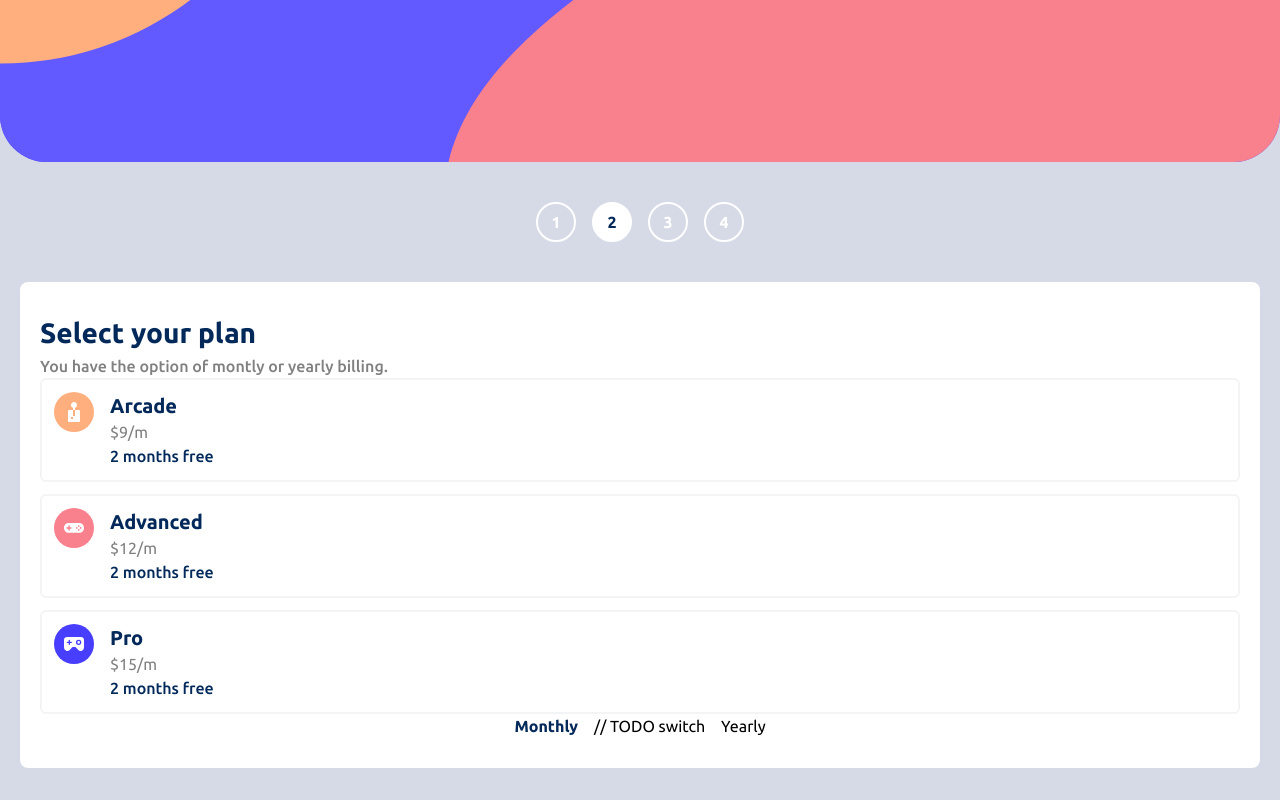
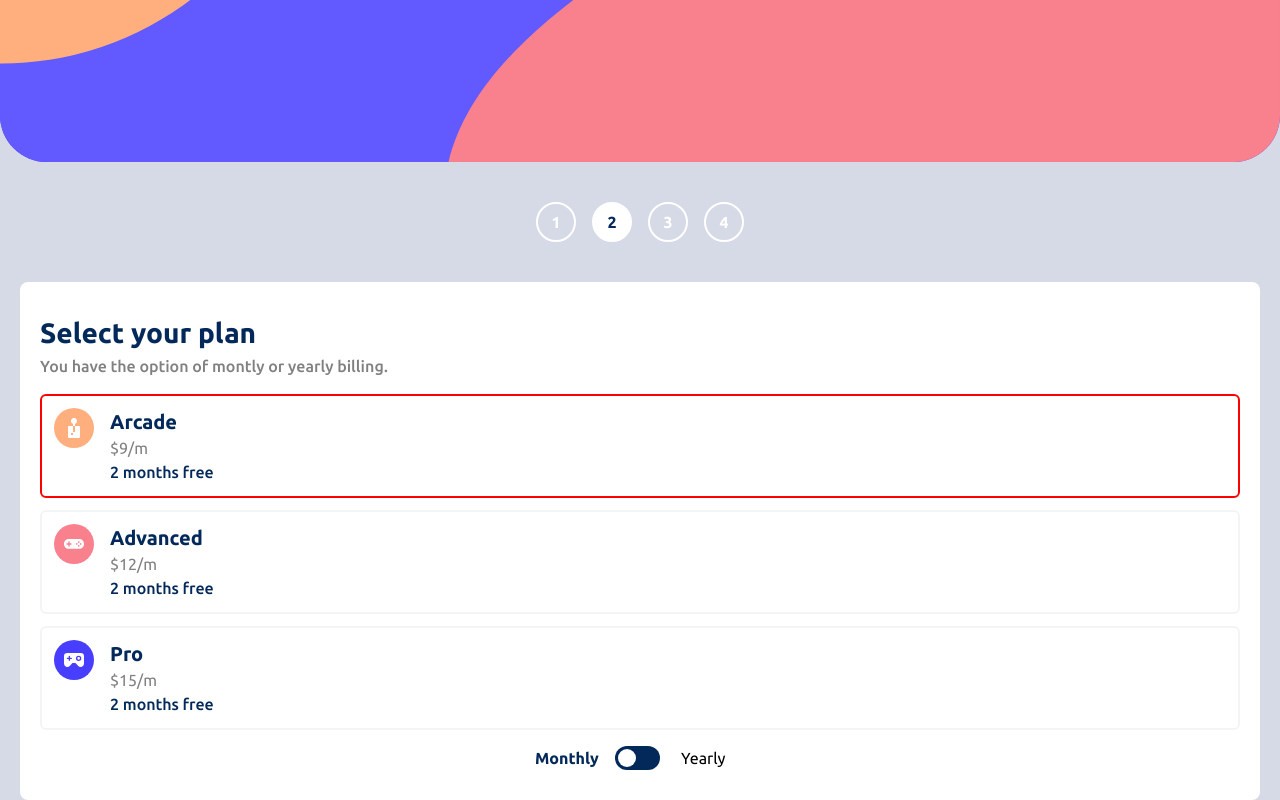
Before and after one commit to PiotrO9/Multi-step-form, a Vue app: page /step/2 in a window 1280 px wide. Shown: the part 2491-3291 px from the top of the page. Before the commit the page ends 3259 px from the top, so only its background shows below. Built offline with nearby package versions, Linux system fonts and the light colour scheme.

Commit message:
Finish step 2 and add scuffolding for step 3

```diff
--- a/src/components/AppFooter.vue
+++ b/src/components/AppFooter.vue
@@ -11,13 +11,23 @@
 
 <script setup lang="ts">
 import { useFormStore } from '@/stores/formStore';
+import { useRouter } from 'vue-router';
 
 const formStore = useFormStore();
+const router = useRouter();
 
 const handleNextStepClick = async (): Promise<void> => {
     switch (formStore.getCurrentStep) {
         case 1: {
             await formStore.validateAndSubmit();
+            break;
+        }
+        case 2: {
+            router.push("/step/3");
+            break;
+        }
+        case 3: {
+            router.push("/step/4");
             break;
         }
     }
--- /dev/null
+++ b/src/components/steps/one/StepThree.vue
@@ -0,0 +1,61 @@
+<template>
+    <div class="step step-two">
+        <h1 class="heading">Pick add-ons</h1>
+        <span class="description">
+            Add-ons help enhance your gmaing experience.
+        </span>
+        <ul class="addons flex flex-col gap-4 mt-4">
+            <StepThreeAddon v-for="(addon, index) in addons" :key="index" :name="addon.name"
+                :description="addon.description" :price="addon.price" />
+        </ul>
+    </div>
+</template>
+
+<script setup lang="ts">
+import { onMounted } from 'vue';
+import { useFormStore } from '@/stores/formStore';
+import StepThreeAddon from './StepThreeAddon.vue';
+
+const formStore = useFormStore();
+
+const addons = [{
+    name: "Online service",
+    description: "Acces to multiplayer games",
+    price: 1
+},
+{
+    name: "Larger storage",
+    description: "Extra 1TB of cloud save",
+    price: 2
+},
+{
+    name: "Customizable profile",
+    description: "Custom theme on your profile",
+    price: 2
+}]
+
+onMounted(() => {
+    formStore.setCurrentStep(3)
+})
+</script>
+
+<style>
+.step {
+    background-color: white;
+    margin: 40px 20px 0px;
+    padding: 30px 20px;
+    border-radius: 8px;
+    height: max-content;
+    position: relative;
+}
+
+.heading {
+    font-weight: bold;
+    font-size: 28px;
+}
+
+.description {
+    color: gray;
+    font-weight: 500;
+}
+</style>
--- /dev/null
+++ b/src/components/steps/one/StepThreeAddon.vue
@@ -0,0 +1,61 @@
+<template>
+    <li class="addon p-3 flex g-4 border-2 items-center rounded-xl gap-4" :class="{ active: isAddonActive }">
+        <div class="state-container flex items-center">
+            <input type="checkbox" class="h-5 w-5" v-model="addonState">
+        </div>
+        <div class="data-container flex items-center gap-4 justify-between w-full">
+            <div class="text-datas flex flex-col">
+                <span class="name text-md font-bold">
+                    {{ name }}
+                </span>
+                <span class="description text-xs">
+                    {{ description }}
+                </span>
+            </div>
+            <span class="price-datas">
+                +${{ price }}/{{ planPeriod ? 'y' : 'm' }}
+            </span>
+        </div>
+    </li>
+</template>
+
+<script setup lang="ts">
+import { ref, computed, watch } from 'vue';
+import { useFormStore } from '@/stores/formStore';
+
+interface addonProps {
+    name: string,
+    description: string,
+    price: number
+}
+
+const { name, description, price } = defineProps<addonProps>();
+
+const formStore = useFormStore();
+const addonState = ref<boolean>(false);
+const planPeriod = computed(() => formStore.getPlanPeriod);
+const isAddonActive = computed(() => {
+    return formStore.getAddons.find((addon) => addon == name)
+})
+
+watch(addonState, () => {
+    if (addonState.value) {
+        formStore.addAddon(name)
+    }
+    else {
+        formStore.removeAddon(name)
+    }
+}, {
+    immediate: true
+})
+</script>
+
+<style scoped>
+.name {
+    color: var(--marine-blue);
+}
+
+.active {
+    border-color: red;
+}
+</style>
--- a/src/components/steps/one/StepTwo.vue
+++ b/src/components/steps/one/StepTwo.vue
@@ -4,19 +4,20 @@
         <span class="description">
             You have the option of montly or yearly billing.
         </span>
-        <ul class="plans flex flex-col gap-3">
+        <ul class="plans flex flex-col gap-3 mt-4">
             <StepTwoPlan v-for="(plan, index) in plansDatas" :key="index" :name="plan.name" :discount="plan.discrount"
-                :price="plan.price" />
+                :price="plan.price" @click="selectItem(plan.name)" />
         </ul>
-        <div class="switch-container">
-            <div class="flex justify-center gap-4">
-                <span :class="{ active: paidPeriod === 'Monthly' }">
+        <div class="switch-container mt-4">
+            <div class="flex justify-center gap-4 ">
+                <span class="w-16" :class="{ active: !checkboxState }">
                     Monthly
                 </span>
-                <div class="switch">
-                    // TODO switch
-                </div>
-                <span :class="{ active: paidPeriod === 'Yearly' }">
+                <label class="switch">
+                    <input class="checkbox" type="checkbox" v-model="checkboxState">
+                    <span class="slider"></span>
+                </label>
+                <span class="w-16" :class="{ active: checkboxState }">
                     Yearly
                 </span>
             </div>
@@ -27,12 +28,8 @@
 <script setup lang="ts">
 import { onMounted } from "vue";
 import { useFormStore } from "@/stores/formStore";
-import InputField from "../../common/InputField.vue";
 import StepTwoPlan from "./StepTwoPlan.vue";
-import { ref } from 'vue';
-
-const formStore = useFormStore();
-const paidPeriod = ref<string>("Monthly");
+import { ref, watch } from 'vue';
 
 const plansDatas = [
     {
@@ -51,6 +48,19 @@ const plansDatas = [
         discrount: "2 months free"
     }
 ]
+
+const formStore = useFormStore();
+const checkboxState = ref<boolean>(false);
+const selectedItem = ref<string>(formStore.getSelectedPlanName);
+
+watch(checkboxState, () => {
+    formStore.setPlanPeriod(checkboxState.value);
+})
+
+const selectItem = (itemName: string): void => {
+    selectedItem.value = itemName;
+    formStore.setPlanName(itemName);
+}
 
 onMounted(() => {
     formStore.setCurrentStep(2);
@@ -87,4 +97,40 @@ onMounted(() => {
     color: var(--marine-blue);
     font-weight: 600;
 }
+
+.switch {
+    position: relative;
+    width: 50px;
+}
+
+.switch .checkbox {
+    display: none;
+}
+
+.switch .checkbox:checked+.slider::before {
+    transform: translateX(20px);
+}
+
+.switch .slider {
+    position: absolute;
+    cursor: pointer;
+    inset: 0;
+    background-color: var(--marine-blue);
+    transition: .4s;
+    border-radius: 20px;
+    width: 45px;
+    height: 24px;
+}
+
+.switch .slider::before {
+    position: absolute;
+    content: "";
+    height: 18px;
+    width: 18px;
+    left: 3px;
+    bottom: 3px;
+    background-color: white;
+    transition: .4s;
+    border-radius: 50%;
+}
 </style>
--- a/src/components/steps/one/StepTwoPlan.vue
+++ b/src/components/steps/one/StepTwoPlan.vue
@@ -1,5 +1,6 @@
 <template>
-    <li class="plan rounded-md border-2 border-gray-100 h-min flex p-3 gap-4 cursor-pointer">
+    <li class="plan rounded-md border-2 border-gray-100 h-min flex p-3 gap-4 cursor-pointer"
+        :class="{ active: selectedPlan === name }">
         <div class="image">
             <img :src="imagePath" :alt="name">
         </div>
@@ -8,7 +9,7 @@
                 {{ name }}
             </span>
             <span class="price">
-                ${{ price }}/m
+                ${{ planPeriod ? price * 10 : price }}/{{ planPeriod ? 'y' : 'm' }}
             </span>
             <span class="discount font-medium">
                 {{ discount }}
@@ -19,6 +20,12 @@
 
 <script setup lang="ts">
 import { computed, onMounted } from 'vue';
+import { useFormStore } from '@/stores/formStore';
+
+const formStore = useFormStore();
+
+const planPeriod = computed(() => formStore.getPlanPeriod);
+const selectedPlan = computed(() => formStore.getSelectedPlanName);
 
 interface planProps {
     name: string,
@@ -35,6 +42,10 @@ onMounted(() => {
 </script>
 
 <style scoped>
+.active {
+    border-color: red;
+}
+
 .name {
     color: var(--marine-blue);
 }
--- a/src/router/index.ts
+++ b/src/router/index.ts
@@ -18,6 +18,11 @@ const router = createRouter({
       component: () => import('../components/steps/one/StepTwo.vue')
     },
     {
+      path: '/step/3',
+      name: 'stepThree',
+      component: () => import('../components/steps/one/StepThree.vue')
+    },
+    {
       path: '/:pathMatch(.*)*',
       redirect: '/step/1'
     }
--- a/src/stores/formStore.ts
+++ b/src/stores/formStore.ts
@@ -3,7 +3,10 @@ import { defineStore } from 'pinia'
 export const useFormStore = defineStore('formStore', {
   state: () => ({
     validateAndSubmitForm: null as (() => Promise<boolean>) | null,
-    currentStep: 1
+    currentStep: 1,
+    isPlanYearly: false,
+    selectedPlanName: 'Arcade',
+    addons: [] as string[]
   }),
   actions: {
     setFormValidationAndSubmission(validateAndSubmit: () => Promise<boolean>) {
@@ -17,11 +20,32 @@ export const useFormStore = defineStore('formStore', {
     },
     setCurrentStep(step: number): void {
       this.currentStep = step
+    },
+    setPlanPeriod(value: boolean): void {
+      this.isPlanYearly = value
+    },
+    setPlanName(planName: string): void {
+      this.selectedPlanName = planName
+    },
+    addAddon(addonName: string): void {
+      this.addons.push(addonName)
+    },
+    removeAddon(addonName: string): void {
+      this.addons = this.addons.filter((addon: string) => addon != addonName)
     }
   },
   getters: {
     getCurrentStep(): number {
       return this.currentStep
+    },
+    getPlanPeriod(): boolean {
+      return this.isPlanYearly
+    },
+    getSelectedPlanName(): string {
+      return this.selectedPlanName
+    },
+    getAddons(): string[] {
+      return this.addons
     }
   }
 })
```
